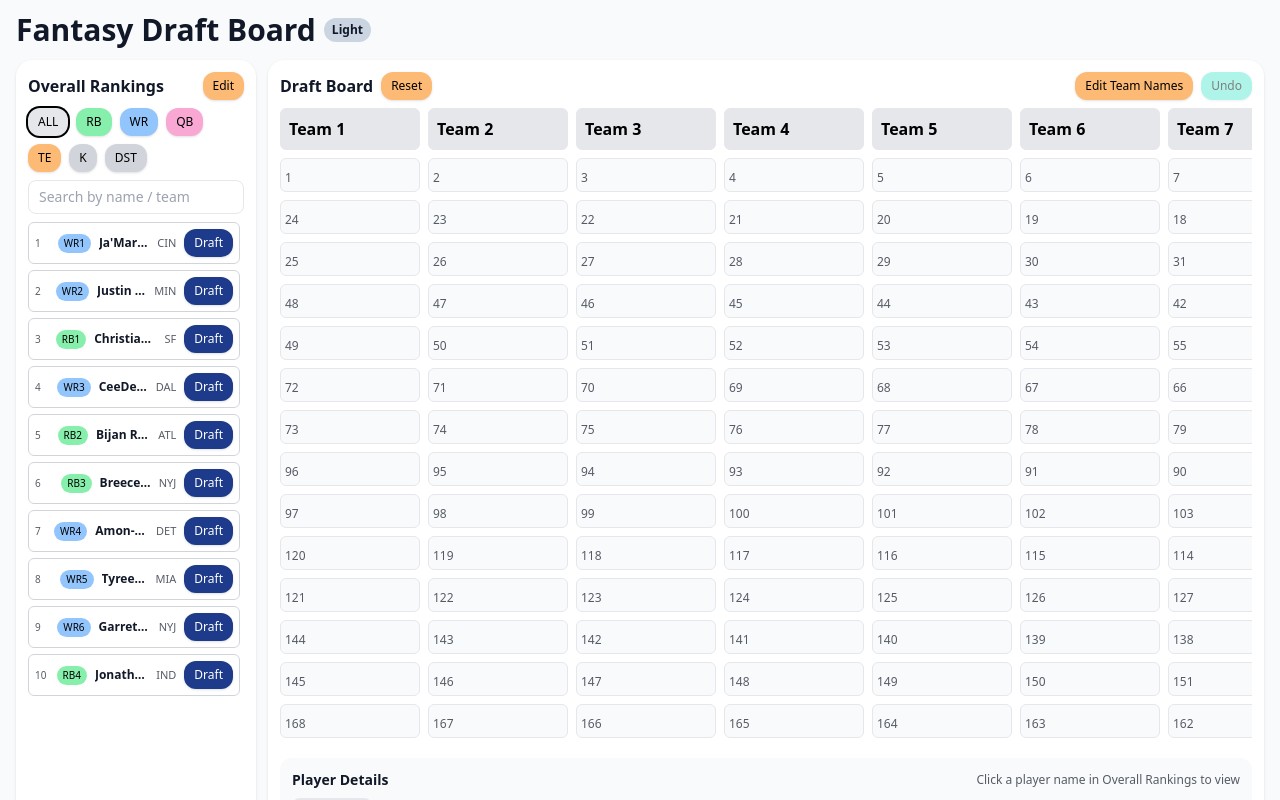
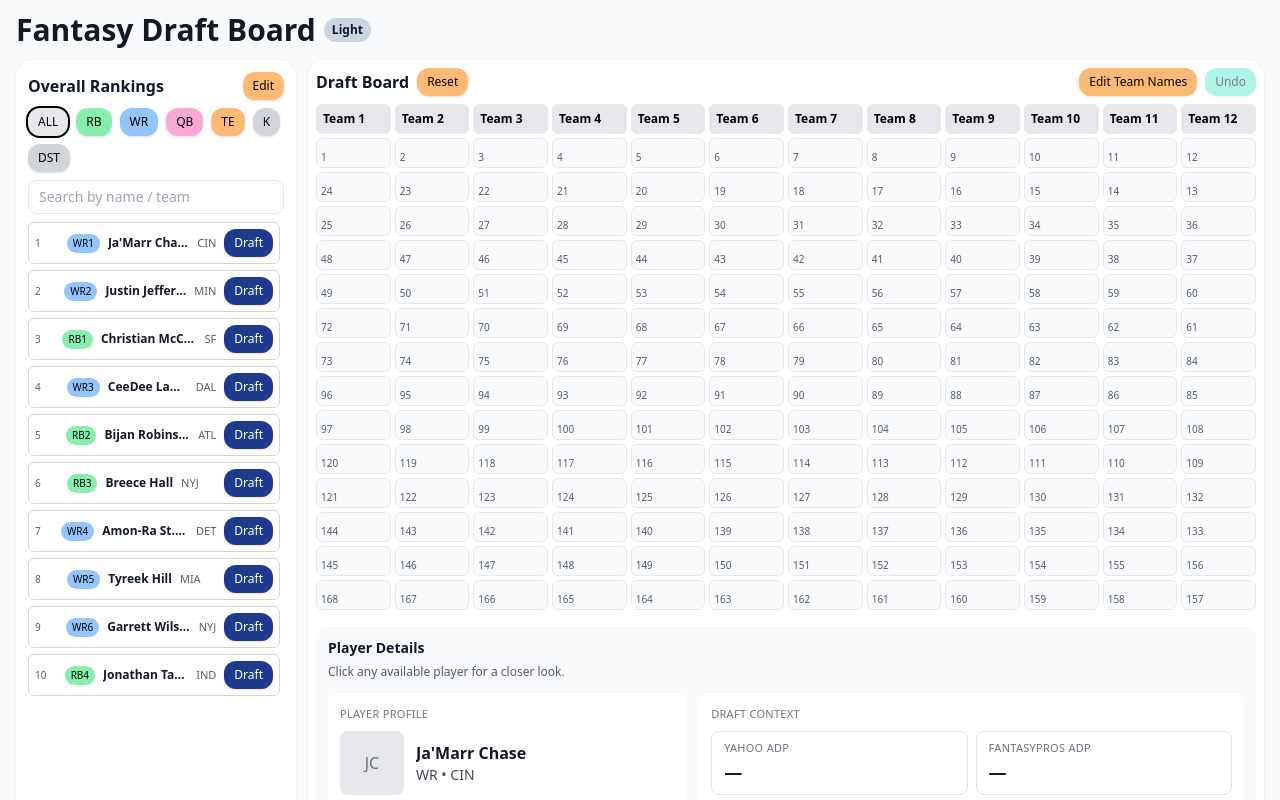
Before and after one commit to breonmr/fantasy-draft-board, a React (Vite) app: page / in a window 1280 px wide. Both pictures are taken after a click on the button "Ja'Marr Chase". Shown: the top 800 px of the page. Built offline with nearby package versions, Linux system fonts and the light colour scheme; the HTML template or start-up script is replaced by a standard one.

Commit message:
feat: improve draft board interactions

```diff
--- a/src/App.jsx
+++ b/src/App.jsx
@@ -31,6 +31,10 @@ export default function App() {
   const statsFileRef = useRef(null);
   const itemRefs = useRef(new Map());
   const rectsRef = useRef([]);
+  const availableRef = useRef([]);
+  const filteredAvailableRef = useRef([]);
+  const dragRef = useRef(null);
+  const insertIndexRef = useRef(null);
   const [drag, setDrag] = useState(null);
   const [insertIndex, setInsertIndex] = useState(null);
 
@@ -48,6 +52,8 @@ export default function App() {
     () => filterAvailablePlayers(players, posTab, search),
     [players, posTab, search]
   );
+  availableRef.current = available;
+  filteredAvailableRef.current = filteredAvailable;
   const selectedPlayer = players.find((player) => player.id === selectedId) || null;
   const draggingPlayer = drag ? players.find((player) => player.id === drag.id) : null;
 
@@ -63,18 +69,28 @@ export default function App() {
       if (lastId) setPlayers((currentPlayers) => setPlayerDrafted(currentPlayers, lastId, false));
       return nextHistory;
     });
-    setInsertIndex(null);
+    setInsertionIndex(null);
   }
 
   function resetDraft() {
     if (!confirm("Reset the entire draft?")) return;
     setPlayers((current) => resetPlayers(current));
     setHistory([]);
-    setInsertIndex(null);
+    setInsertionIndex(null);
+  }
+
+  function setInsertionIndex(nextIndex) {
+    insertIndexRef.current = nextIndex;
+    setInsertIndex(nextIndex);
+  }
+
+  function setDragState(nextDrag) {
+    dragRef.current = nextDrag;
+    setDrag(nextDrag);
   }
 
   function measureRects() {
-    rectsRef.current = filteredAvailable.flatMap((player, index) => {
+    rectsRef.current = filteredAvailableRef.current.flatMap((player, index) => {
       const element = itemRefs.current.get(player.id);
       if (!element) return [];
       const rect = element.getBoundingClientRect();
@@ -89,7 +105,7 @@ export default function App() {
     const rect = element.getBoundingClientRect();
     measureRects();
 
-    setDrag({
+    const nextDrag = {
       id,
       fromFiltered,
       x: event.clientX,
@@ -97,40 +113,41 @@ export default function App() {
       offX: event.clientX - rect.left,
       offY: event.clientY - rect.top,
       w: rect.width,
-    });
-    setInsertIndex(fromFiltered);
+    };
+    setDragState(nextDrag);
+    setInsertionIndex(fromFiltered);
     window.addEventListener("pointermove", onPointerMove);
     window.addEventListener("pointerup", onPointerUp, { once: true });
     document.body.classList.add("select-none");
   }
 
   function onPointerMove(event) {
-    setDrag((current) => {
-      if (!current) return current;
-      measureRects();
-      let nextIndex = rectsRef.current.findIndex((item) => event.clientY < item.mid);
-      if (nextIndex === -1) nextIndex = rectsRef.current.length;
-      setInsertIndex(nextIndex);
-      return { ...current, x: event.clientX, y: event.clientY };
-    });
+    const currentDrag = dragRef.current;
+    if (!currentDrag) return;
+    measureRects();
+    let nextIndex = rectsRef.current.findIndex((item) => event.clientY < item.mid);
+    if (nextIndex === -1) nextIndex = rectsRef.current.length;
+    setInsertionIndex(nextIndex);
+    setDragState({ ...currentDrag, x: event.clientX, y: event.clientY });
   }
 
   function onPointerUp() {
-    const currentDrag = drag;
-    setDrag(null);
+    const currentDrag = dragRef.current;
+    const targetIndex = insertIndexRef.current ?? currentDrag?.fromFiltered;
+    const currentFiltered = filteredAvailableRef.current;
+    const currentAvailable = availableRef.current;
+    setDragState(null);
+    setInsertionIndex(null);
     document.body.classList.remove("select-none");
     window.removeEventListener("pointermove", onPointerMove);
 
     if (!currentDrag) return;
-    const targetIndex = insertIndex ?? currentDrag.fromFiltered;
-    setInsertIndex(null);
-
-    const fromId = filteredAvailable[currentDrag.fromFiltered]?.id;
-    const targetId = targetIndex >= filteredAvailable.length ? null : filteredAvailable[targetIndex]?.id;
-    const fromAvailableIndex = available.findIndex((player) => player.id === fromId);
+    const fromId = currentFiltered[currentDrag.fromFiltered]?.id;
+    const targetId = targetIndex >= currentFiltered.length ? null : currentFiltered[targetIndex]?.id;
+    const fromAvailableIndex = currentAvailable.findIndex((player) => player.id === fromId);
     let toAvailableIndex = targetId === null
-      ? available.length
-      : available.findIndex((player) => player.id === targetId);
+      ? currentAvailable.length
+      : currentAvailable.findIndex((player) => player.id === targetId);
 
     if (fromAvailableIndex < toAvailableIndex) toAvailableIndex -= 1;
     if (fromAvailableIndex >= 0 && toAvailableIndex >= 0) {
@@ -215,7 +232,7 @@ export default function App() {
           <div className="flex flex-wrap items-center gap-2" />
         </div>
 
-        <div className="grid grid-cols-1 md:grid-cols-10 gap-3">
+        <div className="grid grid-cols-1 md:grid-cols-[minmax(240px,280px)_minmax(0,1fr)] gap-3 items-start">
           <RankingsPanel
             dark={dark}
             editMode={editMode}
--- a/src/components/DraftBoard.jsx
+++ b/src/components/DraftBoard.jsx
@@ -20,11 +20,11 @@ export function DraftBoard({
   statsFileRef,
   adpFileRef,
 }) {
-  const columns = `repeat(${settings.numTeams}, minmax(140px, 1fr))`;
+  const columns = `repeat(${settings.numTeams}, minmax(0, 1fr))`;
 
   return (
-    <section className={`${dark ? "bg-zinc-700" : "bg-white"} rounded-2xl shadow p-3 md:col-span-8`}>
-      <div className="flex items-center justify-between mb-2">
+    <section className={`${dark ? "bg-zinc-700" : "bg-white"} min-w-0 rounded-2xl shadow p-2`}>
+      <div className="flex items-center justify-between gap-2 mb-2">
         <div className="flex items-center gap-2">
           <h2 className="font-bold">Draft Board</h2>
           <Button className="bg-orange-300 text-black" onClick={onReset}>
@@ -45,25 +45,25 @@ export function DraftBoard({
       </div>
 
       <div className="overflow-x-auto overflow-y-visible">
-        <div className="relative">
-          <div className="grid gap-2 mb-2" style={{ gridTemplateColumns: columns }}>
+        <div className="relative min-w-[960px] xl:min-w-0">
+          <div className="grid gap-1 mb-1" style={{ gridTemplateColumns: columns }}>
             {Array.from({ length: settings.numTeams }, (_, column) => (
               <div
                 key={column}
                 className={`relative ${
                   dark ? "bg-zinc-600 border-zinc-600" : "bg-gray-200 border-gray-200"
-                } border p-2 rounded-md`}
+                } border p-1.5 rounded-md min-w-0`}
               >
                 {editNames ? (
                   <input
-                    className={`w-full px-2 py-1 rounded border text-sm ${
+                    className={`w-full px-1.5 py-1 rounded border text-xs ${
                       dark ? "bg-zinc-700 border-zinc-500 text-white" : ""
                     }`}
                     value={settings.teamNames[column] || ""}
                     onChange={(event) => onTeamNameChange(column, event.target.value)}
                   />
                 ) : (
-                  <span className={`font-semibold ${dark ? "text-zinc-200" : "text-black"}`}>
+                  <span className={`block truncate text-xs font-semibold ${dark ? "text-zinc-200" : "text-black"}`}>
                     {settings.teamNames[column]}
                   </span>
                 )}
@@ -72,7 +72,7 @@ export function DraftBoard({
           </div>
 
           {Array.from({ length: settings.numRounds }, (_, round) => (
-            <div key={round} className="grid gap-2 mb-2" style={{ gridTemplateColumns: columns }}>
+            <div key={round} className="grid gap-1 mb-1" style={{ gridTemplateColumns: columns }}>
               {Array.from({ length: settings.numTeams }, (_, column) => {
                 const pickIndex =
                   round * settings.numTeams +
@@ -84,12 +84,12 @@ export function DraftBoard({
                     key={column}
                     className={`relative ${
                       dark ? "bg-zinc-800 border-zinc-600" : "bg-gray-50 border-gray-200"
-                    } border rounded-md p-2 min-h-[34px]`}
+                    } border rounded-md p-1 min-h-[30px]`}
                   >
-                    <span className="absolute left-1 bottom-1 text-[12px] opacity-70">{pickIndex + 1}</span>
+                    <span className="absolute left-1 bottom-0.5 text-[10px] opacity-70">{pickIndex + 1}</span>
                     {player && (
                       <div
-                        className={`px-2 py-1 rounded-md text-[12px] font-semibold ${positionClass(
+                        className={`px-1.5 py-1 rounded-md text-[11px] font-semibold ${positionClass(
                           player.pos
                         )} truncate`}
                       >
--- a/src/components/PlayerDetails.jsx
+++ b/src/components/PlayerDetails.jsx
@@ -1,58 +1,18 @@
 import { normalizePlayerName } from "../lib/players.js";
 import { Button } from "./ui.jsx";
 
-export function PlayerDetails({
-  dark,
-  selected,
-  adp,
-  stats,
-  openAdp,
-  openStats,
-  statsFileRef,
-  adpFileRef,
-}) {
-  const playerKey = selected ? normalizePlayerName(selected.name) : null;
-  const selectedAdp = playerKey ? adp[playerKey] || {} : {};
-  const now = new Date().getFullYear();
-  const years = [String(now - 1), String(now - 2), String(now - 3)];
-  const rows = years.map((year) => ({ year, data: playerKey && stats[playerKey]?.[year] || {} }));
-  const display = (value) => (value === undefined ? "—" : String(value));
+function AdpCard({ dark, label, value }) {
+  return (
+    <div className={`rounded-lg border px-3 py-2 ${dark ? "border-zinc-600 bg-zinc-800" : "border-gray-200 bg-white"}`}>
+      <div className={`text-[11px] font-medium uppercase tracking-wide ${dark ? "text-zinc-400" : "text-gray-500"}`}>{label}</div>
+      <div className={`mt-0.5 text-lg font-bold ${dark ? "text-white" : "text-gray-900"}`}>{value ?? "—"}</div>
+    </div>
+  );
+}
 
+function StatsTable({ position, rows, display }) {
+  if (position === "QB") {
     return (
-    <div className={`${dark ? "bg-zinc-800" : "bg-gray-50"} rounded-xl p-3 mt-3 w-full`}>
-      <div className="flex items-center justify-between mb-2">
-        <h3 className="font-semibold text-sm">Player Details</h3>
-        <span className="text-xs opacity-70">Click a player name in Overall Rankings to view</span>
-      </div>
-      {!selected ? (
-        <div className="text-sm opacity-70">No player selected.</div>
-      ) : (
-        <div className="grid grid-cols-1 md:grid-cols-10 gap-3">
-          <div className="md:col-span-4 flex gap-3 items-start">
-            <div className="w-20 h-20 rounded-lg overflow-hidden bg-gray-200 shrink-0 flex items-center justify-center text-gray-500">
-              {selected.name
-                .split(" ")
-                .map((part) => part[0])
-                .join("")
-                .slice(0, 2)
-                .toUpperCase()}
-            </div>
-            <div className="min-w-0">
-              <div className="font-bold text-[14px] truncate">{selected.name}</div>
-              <div className="text-[13px] opacity-80">
-                {selected.pos || "POS"} • {selected.team || "TEAM"}
-              </div>
-              <div className="mt-2 text-[13px]">
-                <div>ADP (Yahoo): {selectedAdp.yahoo ?? "—"}</div>
-                <div>ADP (FantasyPros): {selectedAdp.fantasypros ?? "—"}</div>
-              </div>
-            </div>
-          </div>
-
-          <div className="md:col-span-6">
-            <div className="font-semibold text-xs mb-1">Last 3 Seasons</div>
-            <div className="overflow-auto">
-              {(selected.pos || "").toUpperCase() === "QB" ? (
       <table className="w-full text-xs">
         <thead>
           <tr className="text-left">
@@ -77,7 +37,10 @@ export function PlayerDetails({
           ))}
         </tbody>
       </table>
-              ) : (
+    );
+  }
+
+  return (
     <table className="w-full text-xs">
       <thead>
         <tr className="text-left">
@@ -106,10 +69,76 @@ export function PlayerDetails({
         ))}
       </tbody>
     </table>
-              )}
+  );
+}
+
+export function PlayerDetails({
+  dark,
+  selected,
+  adp,
+  stats,
+  openAdp,
+  openStats,
+  statsFileRef,
+  adpFileRef,
+}) {
+  const playerKey = selected ? normalizePlayerName(selected.name) : null;
+  const selectedAdp = playerKey ? adp[playerKey] || {} : {};
+  const now = new Date().getFullYear();
+  const years = [String(now - 1), String(now - 2), String(now - 3)];
+  const rows = years.map((year) => ({ year, data: playerKey && stats[playerKey]?.[year] || {} }));
+  const display = (value) => (value === undefined ? "—" : String(value));
+
+  return (
+    <section className={`${dark ? "bg-zinc-800" : "bg-gray-50"} rounded-xl p-3 mt-3 w-full`}>
+      <div className="flex items-center justify-between gap-3 mb-3">
+        <div>
+          <h3 className="font-semibold text-sm">Player Details</h3>
+          <span className="text-xs opacity-70">Click any available player for a closer look.</span>
+        </div>
       </div>
 
-            <div className="mt-2 flex gap-2">
+      {!selected ? (
+        <div className="text-sm opacity-70">No player selected.</div>
+      ) : (
+        <div className="space-y-3">
+          <div className="grid grid-cols-1 lg:grid-cols-10 gap-3">
+            <section className={`${dark ? "bg-zinc-700" : "bg-white"} rounded-lg p-3 lg:col-span-4`}>
+              <div className="text-[11px] font-medium uppercase tracking-wide opacity-60">Player profile</div>
+              <div className="mt-2 flex gap-3 items-center">
+                <div className="w-16 h-16 rounded-lg overflow-hidden bg-gray-200 shrink-0 flex items-center justify-center text-gray-500">
+                  {selected.name
+                    .split(" ")
+                    .map((part) => part[0])
+                    .join("")
+                    .slice(0, 2)
+                    .toUpperCase()}
+                </div>
+                <div className="min-w-0">
+                  <div className="font-bold text-base truncate">{selected.name}</div>
+                  <div className="text-sm opacity-80">
+                    {selected.pos || "POS"} • {selected.team || "TEAM"}
+                  </div>
+                </div>
+              </div>
+            </section>
+
+            <section className={`${dark ? "bg-zinc-700" : "bg-white"} rounded-lg p-3 lg:col-span-6`}>
+              <div className="text-[11px] font-medium uppercase tracking-wide opacity-60">Draft context</div>
+              <div className="mt-2 grid grid-cols-1 sm:grid-cols-2 gap-2">
+                <AdpCard dark={dark} label="Yahoo ADP" value={selectedAdp.yahoo} />
+                <AdpCard dark={dark} label="FantasyPros ADP" value={selectedAdp.fantasypros} />
+              </div>
+            </section>
+          </div>
+
+          <section className={`${dark ? "bg-zinc-700" : "bg-white"} rounded-lg p-3`}>
+            <div className="flex flex-wrap items-center justify-between gap-2 mb-2">
+              <div>
+                <div className="text-[11px] font-medium uppercase tracking-wide opacity-60">Recent performance</div>
+                <div className="text-xs opacity-70">Last 3 Seasons</div>
+              </div>
+              <div className="flex gap-2">
                 <Button className="bg-orange-300 text-black" onClick={openStats}>
                   Import Stats CSV
                 </Button>
@@ -120,8 +149,12 @@ export function PlayerDetails({
                 <input ref={adpFileRef} type="file" accept=".csv,text/csv" className="hidden" />
               </div>
             </div>
+            <div className="overflow-auto">
+              <StatsTable position={(selected.pos || "").toUpperCase()} rows={rows} display={display} />
+            </div>
+          </section>
         </div>
       )}
-    </div>
+    </section>
   );
 }
--- a/src/components/RankingsPanel.jsx
+++ b/src/components/RankingsPanel.jsx
@@ -22,10 +22,13 @@ function PlayerRow({
       className={`rounded-md border ${
         dark ? "border-zinc-600 bg-zinc-700" : "border-gray-300 bg-white"
       } flex items-center justify-between gap-2 p-1.5 ${
-        editMode ? "cursor-grab" : "cursor-default"
+        editMode ? "cursor-grab" : "cursor-pointer hover:border-blue-400 hover:shadow-sm"
       } select-none ${beingDragged ? "opacity-40" : ""}`}
       onPointerDown={onPointerDown}
-      title={editMode ? "Drag to reorder" : "Click Draft to draft; click name for details"}
+      onClick={() => {
+        if (!editMode) onSelect(player.id);
+      }}
+      title={editMode ? "Drag to reorder" : "Click card for details; click Draft to draft"}
     >
       <div className="flex items-center gap-2 flex-1 min-w-0">
         <span className="w-6 text-[10px] opacity-70 tabular-nums">{(player.rank ?? 0) + 1}</span>
@@ -98,7 +101,9 @@ export function RankingsPanel({
   onSelect,
 }) {
   return (
-    <section className={`${dark ? "bg-zinc-700" : "bg-white"} rounded-2xl shadow p-3 md:col-span-2`}>
+    <section
+      className={`${dark ? "bg-zinc-700" : "bg-white"} rounded-2xl shadow p-3 flex flex-col min-h-0 md:sticky md:top-3 md:h-[calc(100vh-1.5rem)]`}
+    >
       <div className="flex items-center justify-between mb-2">
         <h2 className="font-bold">Overall Rankings</h2>
         <div className="flex items-center gap-2">
@@ -135,7 +140,7 @@ export function RankingsPanel({
         })}
       </div>
 
-      <div className="mb-2">
+      <div className="relative mb-2">
         <Input
           placeholder="Search by name / team"
           value={search}
@@ -144,11 +149,22 @@ export function RankingsPanel({
           autoCorrect="off"
           autoCapitalize="off"
           spellCheck={false}
-          className="bg-white text-black"
+          className="bg-white text-black pr-10"
         />
+        {search && (
+          <button
+            type="button"
+            className="absolute right-1 top-1/2 -translate-y-1/2 w-8 h-8 rounded-lg text-lg leading-none text-gray-500 hover:bg-gray-200 hover:text-gray-900"
+            onClick={() => onSearchChange("")}
+            aria-label="Clear search"
+            title="Clear search"
+          >
+            ×
+          </button>
+        )}
       </div>
 
-      <ul className="space-y-1.5 max-h-[80vh] overflow-auto pr-1">
+      <ul className="space-y-1.5 flex-1 min-h-0 overflow-y-auto overscroll-contain pr-1">
         {players.map((player, index) => (
           <Fragment key={player.id}>
             {insertIndex === index && editMode && (
```
Also changed, not shown: 2 other files (tests, documents, lock files or other folders). Lines whose indentation alone changed are shown as unchanged.
